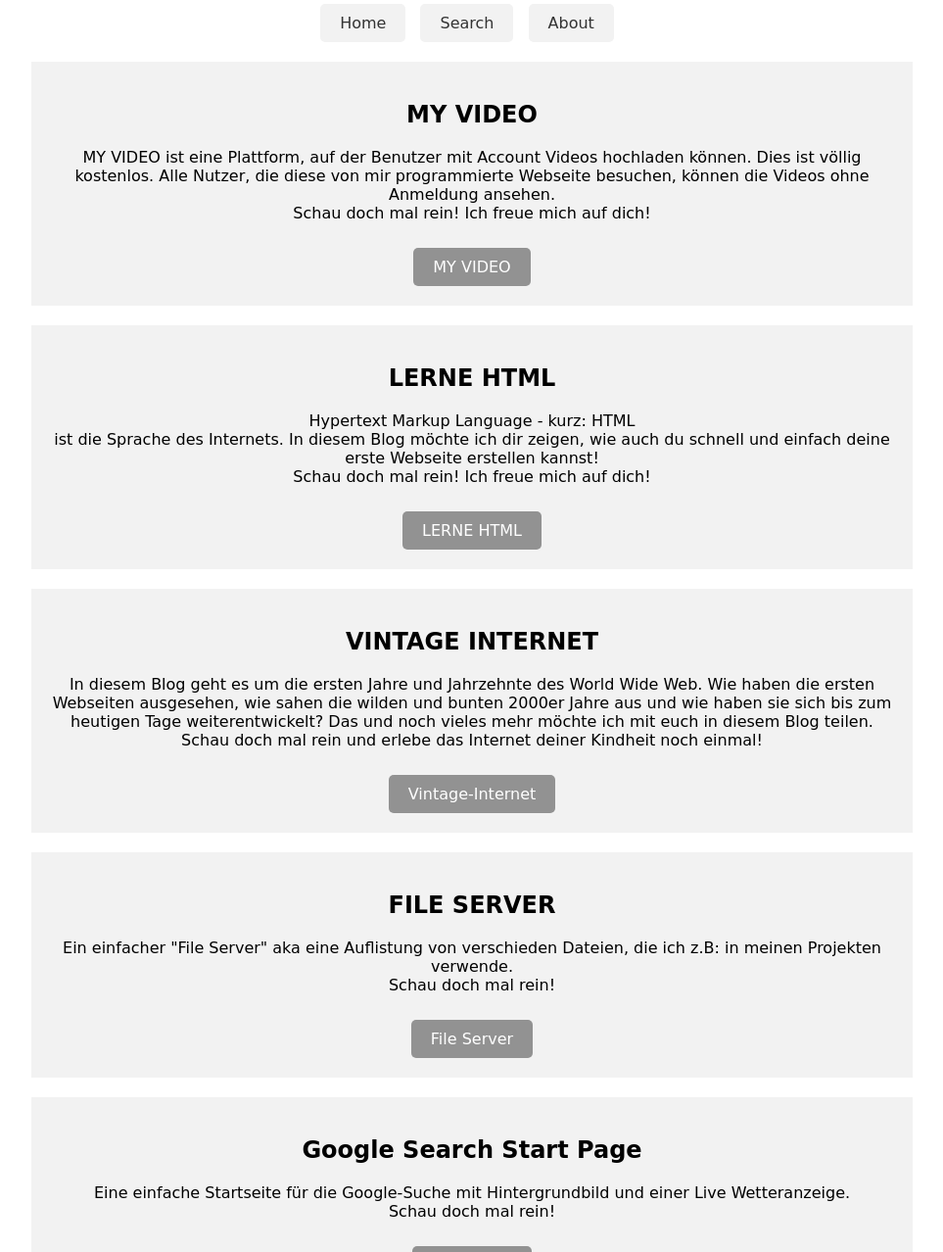
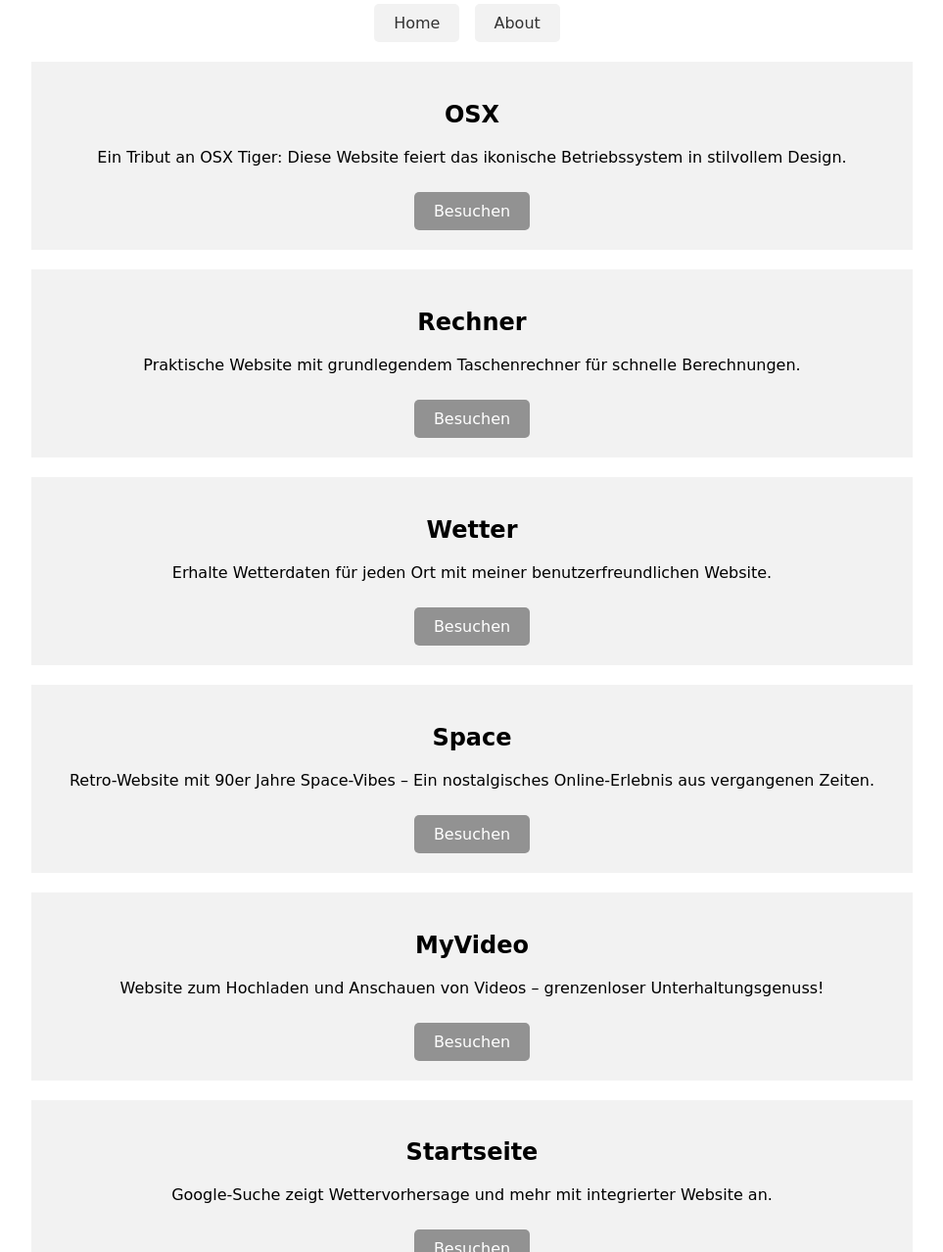
Before and after one commit to lucah842/mobile, a plain HTML site: page index.html in a window 1280 px wide. Shown: the part 95-1373 px from the top of the page at 98% size, without its empty margins (158-1121 px from the left). Drawn offline with Linux system fonts and the light colour scheme; a web font is replaced by a local one.

Commit message:
index.html

```diff
--- a/index.html
+++ b/index.html
@@ -4,8 +4,8 @@
 <head>
     <meta charset="UTF-8">
     <meta name="viewport" content="width=device-width, initial-scale=1.0">
-    <title>Luca´s Portfolio</title>
-    <link rel="icon" type="image/x-icon" href="/html5icon-icons8.png">
+    <title>Portfolio - lucah842</title>
+    <link rel="icon" type="image/x-icon" href="./heim.svg">
     <link rel="preconnect" href="https://fonts.googleapis.com">
     <link rel="preconnect" href="https://fonts.gstatic.com" crossorigin>
     <link href="https://fonts.googleapis.com/css2?family=Tektur:wght@400;500;600;700;800;900&display=swap" rel="stylesheet">
@@ -13,42 +13,53 @@
 </head>
 <body>
     <div class="container">
-        <h1>Luca´s Portfolio</h1>
+        <h1>Portfolio</h1>
 
         <div class="menu">
             <a href="index.html">Home</a>
-            <a href="https://lucah842.github.io/google/search.html">Search</a>
             <a href="about.html">About</a>
         </div>
 
         <div class="content">
-            <center><h2>MY VIDEO</h2></center>
-            <center><p>MY VIDEO ist eine Plattform, auf der Benutzer mit Account Videos hochladen können. Dies ist völlig kostenlos. Alle Nutzer, die diese von mir programmierte Webseite besuchen, können die Videos ohne Anmeldung ansehen. <br> Schau doch mal rein! Ich freue mich auf dich!</p></center>
-            <center><a href="https://lucah842.github.io/myvideo/v.html" class="content-button">MY VIDEO</a></center>
+            <center><h2>OSX</h2></center>
+            <center><p>Ein Tribut an OSX Tiger: Diese Website feiert das ikonische Betriebssystem in stilvollem Design.</p></center>
+            <center><a href="https://lucah842.github.io/osx" class="content-button">Besuchen</a></center>
         </div>
 
         <div class="content">
-            <center><h2>LERNE HTML</h2></center>
-            <center><p>Hypertext Markup Language - kurz: HTML <br> ist die Sprache des Internets. In diesem Blog möchte ich dir zeigen, wie auch du schnell und einfach deine erste Webseite erstellen kannst! <br> Schau doch mal rein! Ich freue mich auf dich!</p></center>
-            <center><a href="https://lernehtml.wordpress.com" class="content-button">LERNE HTML</a></center>
+            <center><h2>Rechner</h2></center>
+            <center><p>Praktische Website mit grundlegendem Taschenrechner für schnelle Berechnungen.</p></center>
+            <center><a href="https://lucah842.github.io/calculator" class="content-button">Besuchen</a></center>
         </div>
 
         <div class="content">
-            <center><h2>VINTAGE INTERNET</h2></center>
-            <center><p>In diesem Blog geht es um die ersten Jahre und Jahrzehnte des World Wide Web. Wie haben die ersten Webseiten ausgesehen, wie sahen die wilden und bunten 2000er Jahre aus und wie haben sie sich bis zum heutigen Tage weiterentwickelt? Das und noch vieles mehr möchte ich mit euch in diesem Blog teilen. <br>Schau doch mal rein und erlebe das Internet deiner Kindheit noch einmal! </p></center>
-            <center><a href="https://vintage-internet.blogspot.com" class="content-button">Vintage-Internet</a></center>
+            <center><h2>Wetter</h2></center>
+            <center><p>Erhalte Wetterdaten für jeden Ort mit meiner benutzerfreundlichen Website.</p></center>
+            <center><a href="https://lucah842.github.io/weather" class="content-button">Besuchen</a></center>
         </div>
 
         <div class="content">
-            <center><h2>FILE SERVER</h2></center>
-            <center><p>Ein einfacher "File Server" aka eine Auflistung von verschieden Dateien, die ich z.B: in meinen Projekten verwende. <br> Schau doch mal rein!</p></center>
-            <center><a href="https://iolo2022.github.io" class="content-button">File Server</a></center>
+            <center><h2>Space</h2></center>
+            <center><p>Retro-Website mit 90er Jahre Space-Vibes – Ein nostalgisches Online-Erlebnis aus vergangenen Zeiten.</p></center>
+            <center><a href="https://lucah842.github.io/space" class="content-button">Besuchen</a></center>
         </div>
 
         <div class="content">
-            <center><h2>Google Search Start Page</h2></center>
-            <center><p>Eine einfache Startseite für die Google-Suche mit Hintergrundbild und einer Live Wetteranzeige. <br> Schau doch mal rein!</p></center>
-            <center><a href="https://lucah842.github.io/google/search.html" class="content-button">Start Page</a></center>
+            <center><h2>MyVideo</h2></center>
+            <center><p>Website zum Hochladen und Anschauen von Videos – grenzenloser Unterhaltungsgenuss!</p></center>
+            <center><a href="https://upload-video-c34cd.web.app" class="content-button">Besuchen</a></center>
+        </div>
+
+        <div class="content">
+            <center><h2>Startseite</h2></center>
+            <center><p>Google-Suche zeigt Wettervorhersage und mehr mit integrierter Website an.</p></center>
+            <center><a href="https://lucah842.github.io/google/search" class="content-button">Besuchen</a></center>
+        </div>
+
+        <div class="content">
+            <center><h2>Lerne HTML</h2></center>
+            <center><p>Website, die die Grundlagen von HTML erklärt.</p></center>
+            <center><a href="https://lernehtml.wordpress.com" class="content-button">Besuchen</a></center>
         </div>
 
         <footer>
@@ -59,7 +70,7 @@
             <a href="https://www.google.com/url?q=https%3A%2F%2Fwww.tiktok.com%2F%4001_pino&amp;sa=D&amp;sntz=1&amp;usg=AOvVaw2vvVs_ASZTiEv8okpE4JsX" target="_blank" class="RNpQXe AIKCSc" style="width: 40px; height: 40px; margin: 8px; background-color: white; background-image: linear-gradient(#929292, #929292);"><img src="https://ssl.gstatic.com/atari/images/sociallinks/tiktok_black_36dp.png" alt="TikTok" class="lEB4Hf" style="width: 36px; height: 36px;" width="36" height="36"></a>
 
             <a href="mailto:lhoenert@aol.com" target="_blank" class="RNpQXe AIKCSc" style="width: 40px; height: 40px; margin: 8px; background-color: white; background-image: linear-gradient(#929292, #929292);"><img src="https://ssl.gstatic.com/atari/images/sociallinks/email_black_36dp.png" alt="E-Mail" class="lEB4Hf" style="width: 36px; height: 36px;" width="36" height="36"></a> <br>
-            &copy; 2023 Luca´s Portfolio | Designed by Luca
+            &copy; 2023 Portfolio - lucah842
         </footer>
     </div>
 </body>
```
